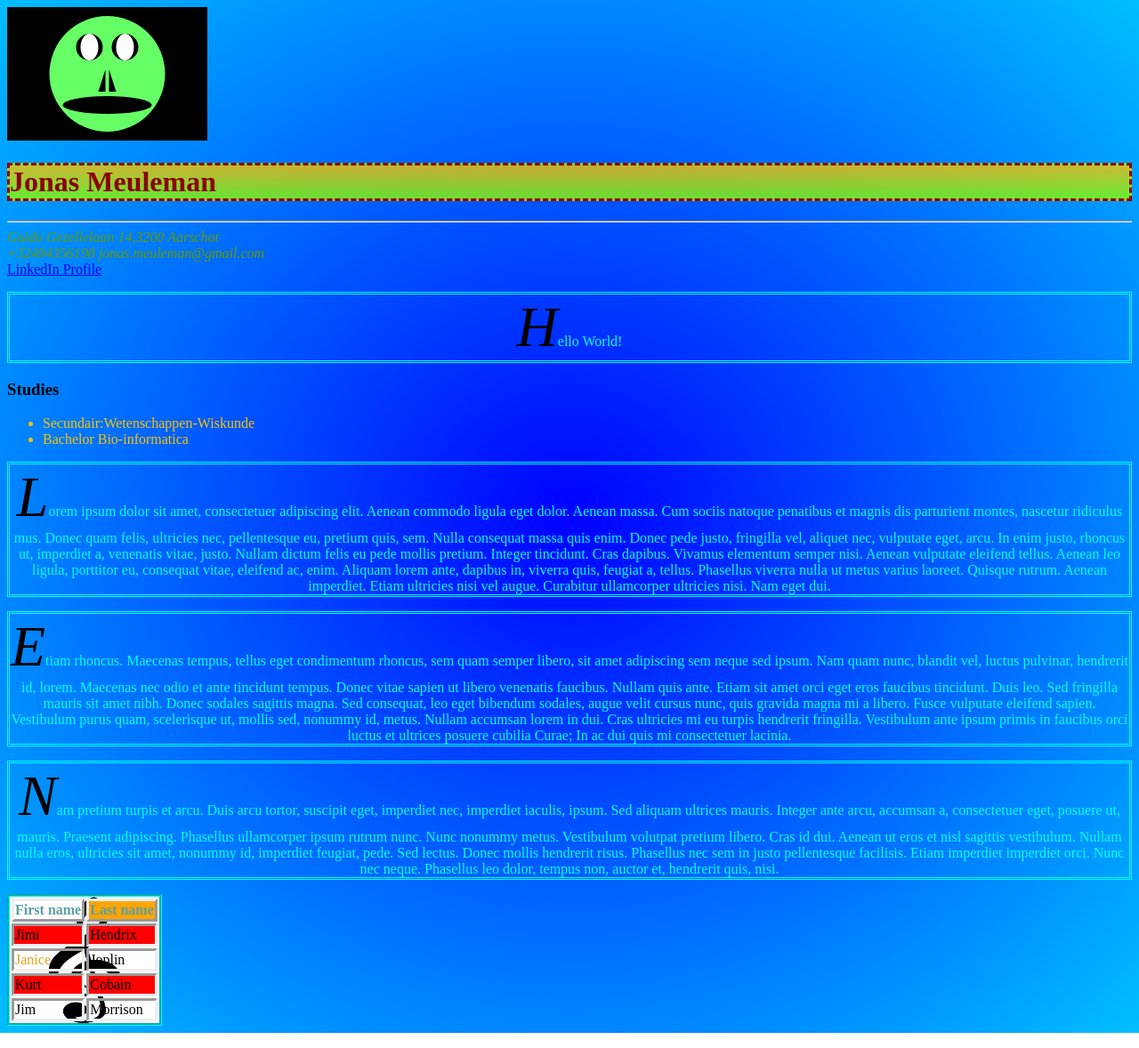
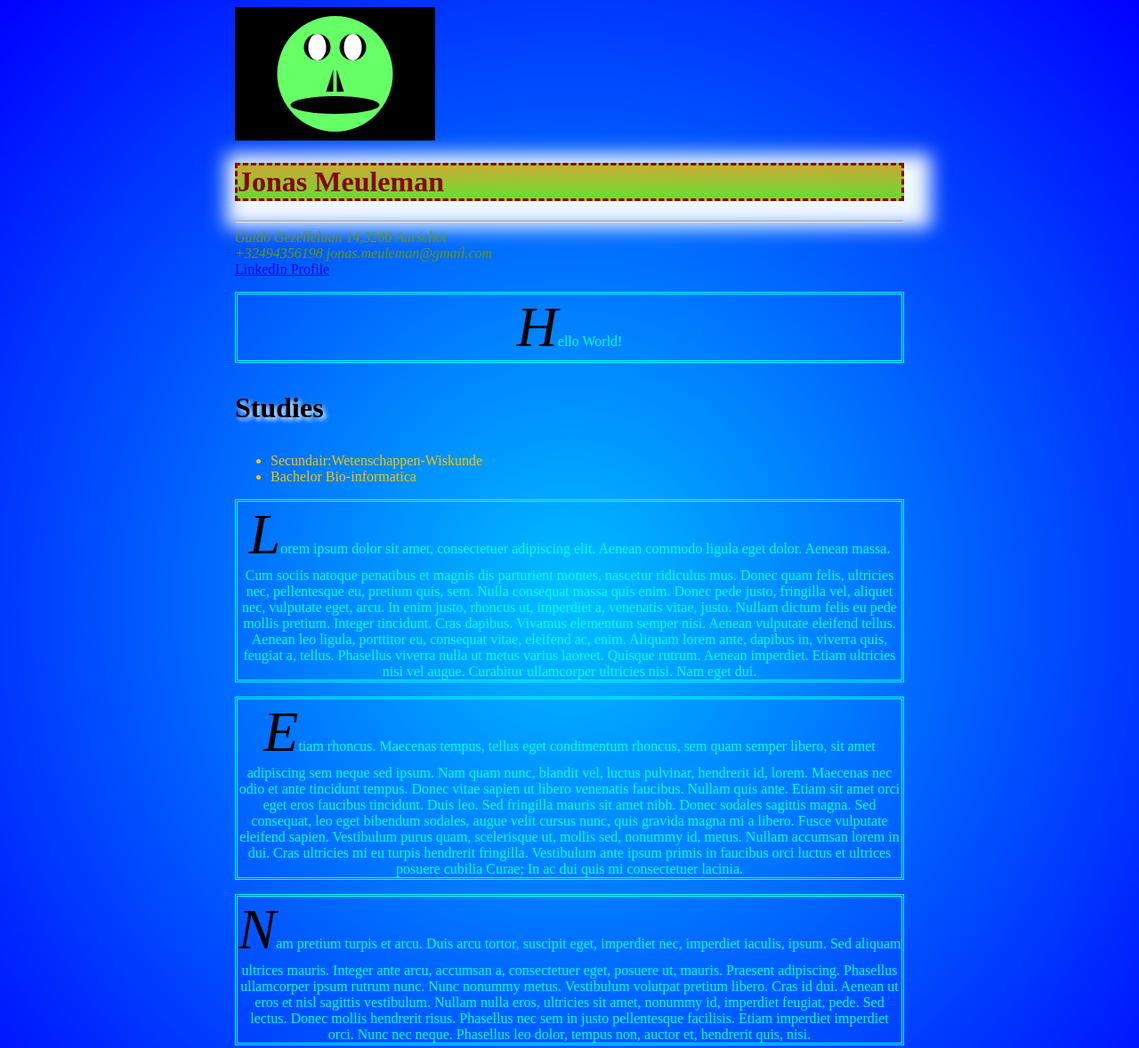
Before and after one commit to JonasM92/JonasM92.github.io, a plain HTML site: page index.html in a window 1280 px wide. Shown: the top 1178 px of the page at 89% size. Drawn offline with Linux system fonts and the light colour scheme; a web font is replaced by a local one.

Commit message:
Experimented with the css

```diff
--- a/hello.html
+++ b/index.html
@@ -4,6 +4,11 @@
     <head>
         <title>Curriculum Vitae</title>
         <link rel="stylesheet" type="text/css" href="style.css" />
+
+        <script type="application/javascript">
+            window.alert("Hello World");
+        </script>
+
     </head>
 
     <body>
@@ -40,7 +45,7 @@
             Cum sociis natoque penatibus et magnis dis parturient montes, nascetur ridiculus mus. Donec quam felis,
             ultricies nec, pellentesque eu, pretium quis, sem. Nulla consequat massa quis enim. Donec pede justo,
             fringilla vel, aliquet nec, vulputate eget, arcu. In enim justo, rhoncus ut, imperdiet a, venenatis vitae,
-            justo. Nullam dictum felis eu pede mollis pretium. Integer tincidunt. Cras dapibus. Vivamus elementum semper
+            justo. <span class="test">Nullam</span> dictum felis eu pede mollis pretium. Integer tincidunt. Cras dapibus. Vivamus elementum semper
             nisi. Aenean vulputate eleifend tellus. Aenean leo ligula, porttitor eu, consequat vitae, eleifend ac, enim.
             Aliquam lorem ante, dapibus in, viverra quis, feugiat a, tellus. Phasellus viverra nulla ut metus varius
             laoreet. Quisque rutrum. Aenean imperdiet. Etiam ultricies nisi vel augue. Curabitur ullamcorper ultricies
@@ -49,18 +54,18 @@
         <p>
             Etiam rhoncus. Maecenas tempus, tellus eget condimentum rhoncus, sem quam semper libero, sit amet adipiscing
             sem neque sed ipsum. Nam quam nunc, blandit vel, luctus pulvinar, hendrerit id, lorem. Maecenas nec odio et
-            ante tincidunt tempus. Donec vitae sapien ut libero venenatis faucibus. Nullam quis ante. Etiam sit amet
+            ante tincidunt tempus. Donec vitae sapien ut libero venenatis faucibus. <span class="test">Nullam</span> quis ante. Etiam sit amet
             orci eget eros faucibus tincidunt. Duis leo. Sed fringilla mauris sit amet nibh. Donec sodales sagittis
             magna. Sed consequat, leo eget bibendum sodales, augue velit cursus nunc, quis gravida magna mi a libero.
             Fusce vulputate eleifend sapien. Vestibulum purus quam, scelerisque ut, mollis sed, nonummy id, metus.
-            Nullam accumsan lorem in dui. Cras ultricies mi eu turpis hendrerit fringilla. Vestibulum ante ipsum primis
+            <span class="test">Nullam</span> accumsan lorem in dui. Cras ultricies mi eu turpis hendrerit fringilla. Vestibulum ante ipsum primis
             in faucibus orci luctus et ultrices posuere cubilia Curae; In ac dui quis mi consectetuer lacinia.
         </p>
         <p>
             Nam pretium turpis et arcu. Duis arcu tortor, suscipit eget, imperdiet nec, imperdiet iaculis, ipsum.
             Sed aliquam ultrices mauris. Integer ante arcu, accumsan a, consectetuer eget, posuere ut, mauris. Praesent
             adipiscing. Phasellus ullamcorper ipsum rutrum nunc. Nunc nonummy metus. Vestibulum volutpat pretium libero.
-            Cras id dui. Aenean ut eros et nisl sagittis vestibulum. Nullam nulla eros, ultricies sit amet, nonummy id,
+            Cras id dui. Aenean ut eros et nisl sagittis vestibulum. <span class="test">Nullam</span> nulla eros, ultricies sit amet, nonummy id,
             imperdiet feugiat, pede. Sed lectus. Donec mollis hendrerit risus. Phasellus nec sem in justo pellentesque
             facilisis. Etiam imperdiet imperdiet orci. Nunc nec neque. Phasellus leo dolor, tempus non, auctor et,
             hendrerit quis, nisi.
--- a/style.css
+++ b/style.css
@@ -1,6 +1,31 @@
 @import url(http://fonts.googleapis.com/css?family=La+Belle+Aurore);
 
-body{background:radial-gradient(blue, deepskyblue);}
+body{
+    background:radial-gradient(deepskyblue, blue);
+
+    padding-left: 20%;
+    padding-right: 20%;
+    border-left: solid;
+    border-right: solid;
+    border:ThreeDShadow;
+    border-color: #669900;
+
+    transition:transform 5s ease;
+}
+
+/*body:hover {*/
+    /*transform:skew(30deg);*/
+/*}*/
+
+svg{
+    transition:transform 5s ease;
+}
+
+svg:hover{
+    /*transform:rotateX(45deg) rotateY(-45deg) rotateZ(45deg);*/
+    /*-webkit-transform:rotateX(45deg) rotateY(-45deg) rotateZ(45deg);*/
+    transform:scale3D(2,3,4);
+}
 
 h1{
     color:darkred;
@@ -9,7 +34,13 @@ h1{
     background:linear-gradient(hsla(45, 100%, 50%, 0.8),hsla(90, 100%, 50%, 0.8));
     font-family: 'La Belle Aurore';
     border: dashed;
+    box-shadow: 10px 10px 20px 20px aliceblue;
     }
+h3{
+    font-size:2em;
+    text-shadow:3px 3px 5px white;
+}
+
 p::first-letter {
     font-style:oblique;
     font-size:4em;
@@ -47,3 +78,12 @@ table{
 }
 td{border: inset;}
 th{border: outset;}
+
+.test:hover {
+    color:red;
+    padding-right: 1em;
+    background-image: url(bg.jpg);
+    background-position: right;
+    background-size:  15px 15px;
+    background-repeat: no-repeat;
+}
```
